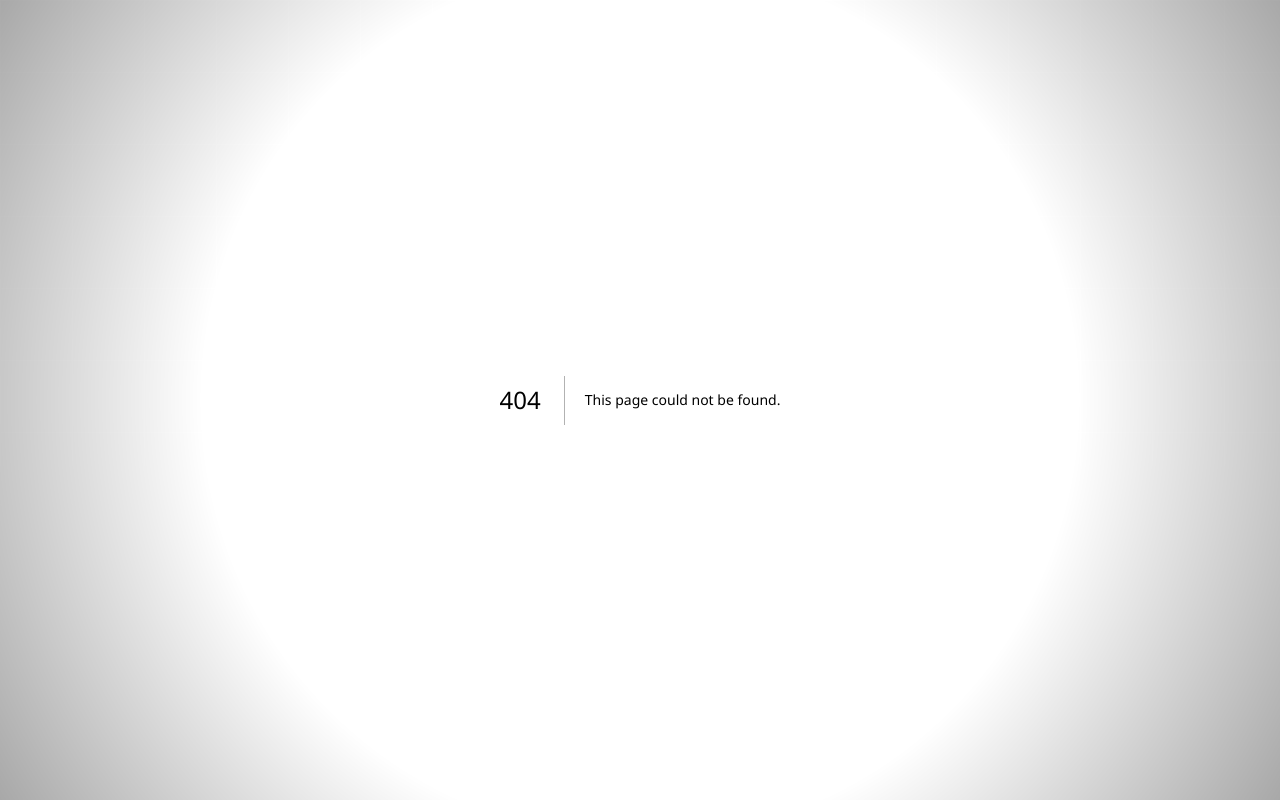
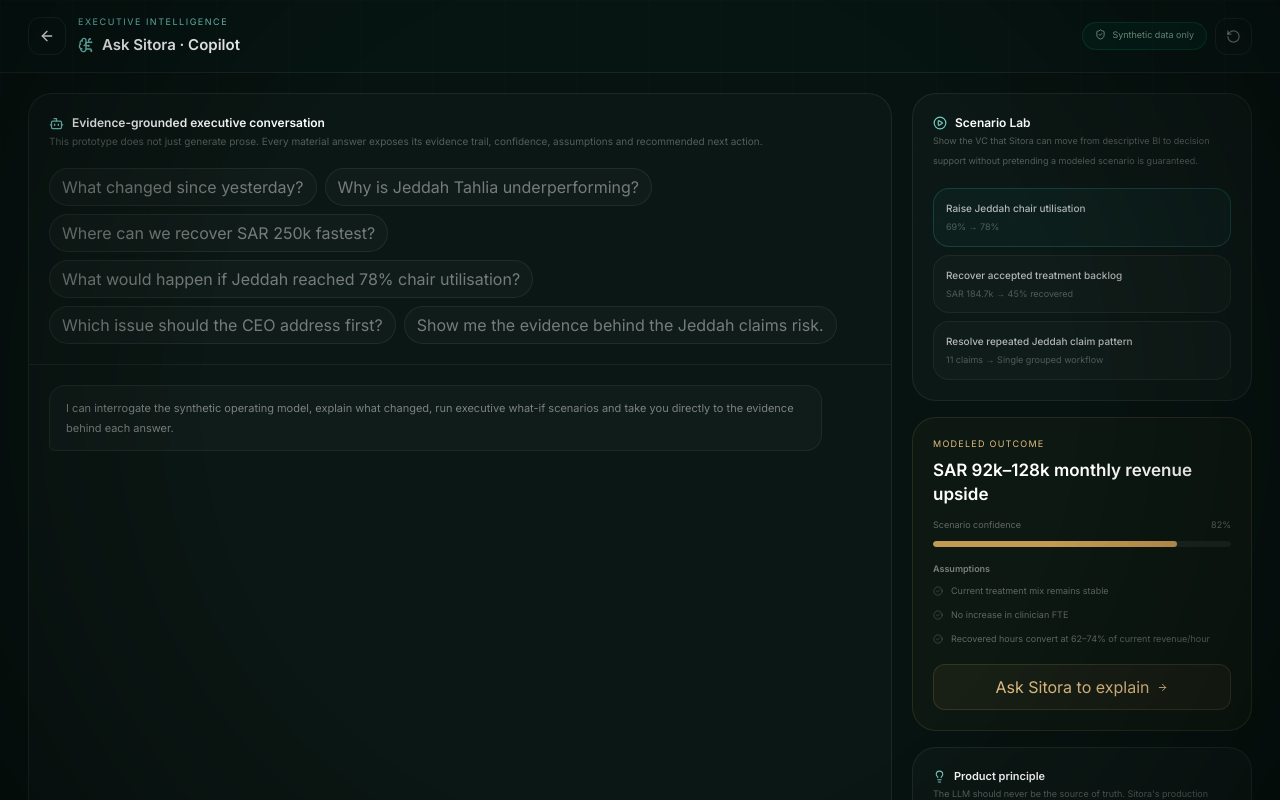
Before and after one commit to Nylon1/SitoraBrandingagency, a Next.js app: page /tools/dental-control/copilot in a window 1280 px wide. Before the commit this address had no page. Shown: the top 800 px of the page. Built offline with nearby package versions, Linux system fonts and the light colour scheme; a web font is replaced by a local one.

Commit message:
Add executive copilot route

```diff
--- /dev/null
+++ b/app/tools/dental-control/copilot/page.tsx
@@ -0,0 +1,5 @@
+import { ExecutiveCopilot } from "@/components/dental-control/ExecutiveCopilot";
+
+export default function CopilotPage() {
+  return <ExecutiveCopilot />;
+}
```
